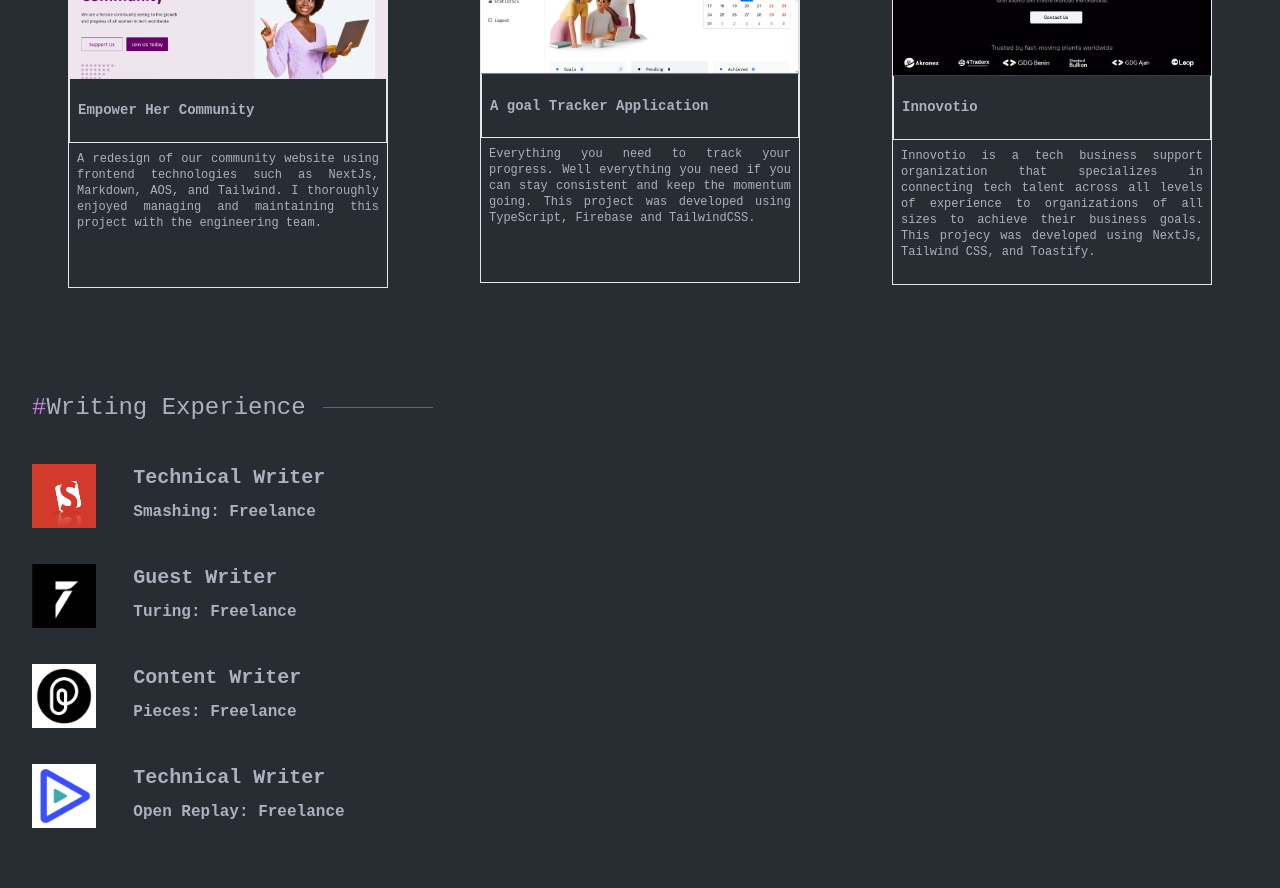
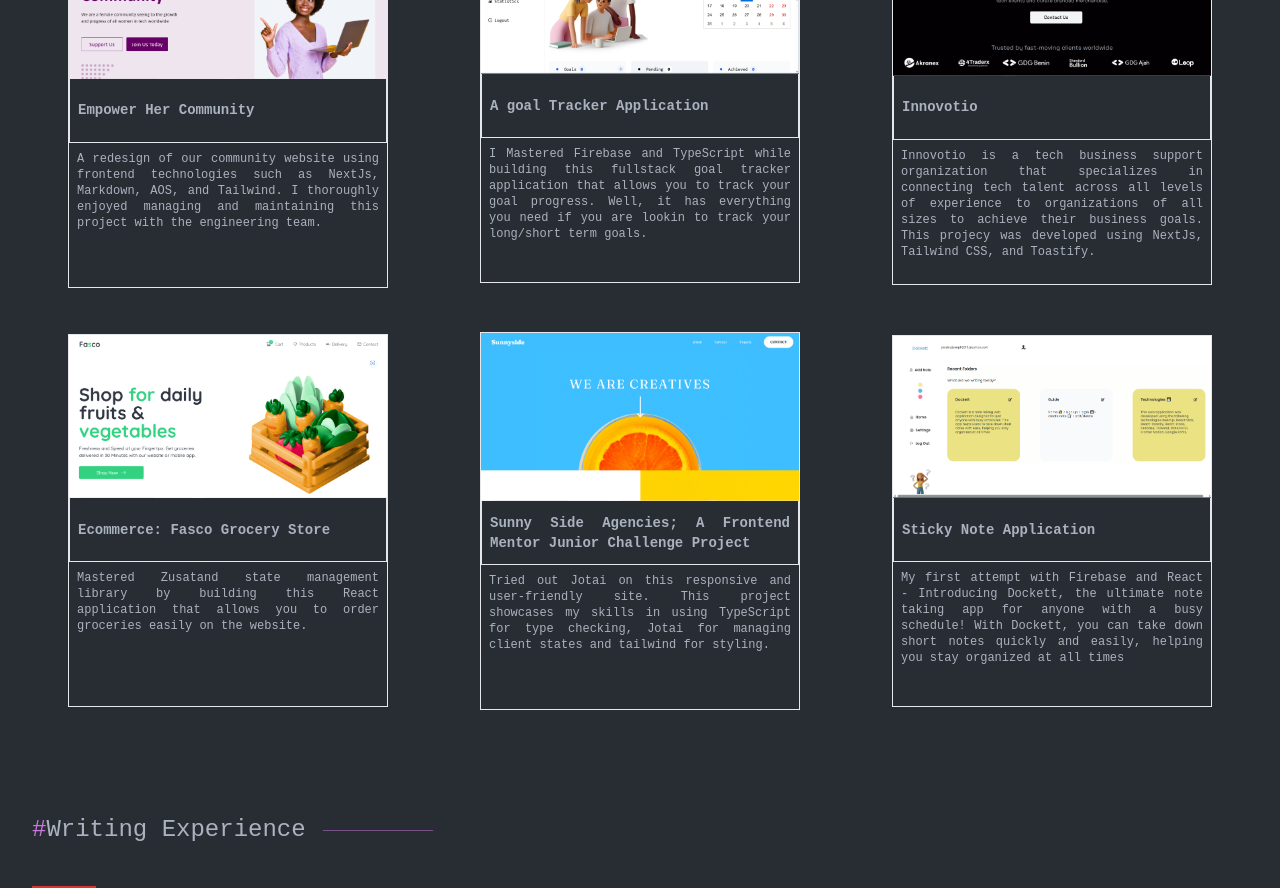
Before and after one commit to ForJessicaSake/Portfolio, a React (Create React App) app: page / in a window 1280 px wide. Shown: the part 1780-2668 px from the top of the page. Built offline with nearby package versions, Linux system fonts and the light colour scheme; no server answers.

Commit message:
fix: projects

```diff
--- a/src/components/Project.tsx
+++ b/src/components/Project.tsx
@@ -36,7 +36,7 @@
         <Card
           image={goalTracker}
           title="A goal Tracker Application"
-          about="Everything you need to track your progress. Well everything you need if you can stay consistent and keep the momentum going. This project was developed using TypeScript, Firebase and TailwindCSS."
+          about="I Mastered Firebase and TypeScript while building this fullstack goal tracker application that allows you to track your goal progress. Well, it has everything you need if you are lookin to track your long/short term goals."
           link="https://progress-pal.vercel.app/"
         />
         <Card
@@ -45,29 +45,36 @@
           about="Innovotio is a tech business support organization that specializes in connecting tech talent across all levels of experience to organizations of all sizes to achieve their business goals. This projecy was developed using NextJs, Tailwind CSS, and Toastify."
           link="https://innovotio-website.vercel.app/"
         />
+        <Card
+          image="/Ecommerce.png"
+          title="Ecommerce: Fasco Grocery Store"
+          about="Mastered Zusatand state management library by building this React application that allows you to order groceries easily on the website."
+          link="https://innovotio-website.vercel.app/"
+        />
 
         {/* <Card
           image={bookmark}
           title="Bookmark: A Frontend Mentor Intermediate Challenge Project"
-          about="I was putting my skills to the test on responsiveness, and I took up this frontend mentor project. I built this using Tailwind, TypeScript and React. I was able to type check props, hooks, and create a bunch of reusable components in my very first attempt."
+          about="I was putting my skills to the test on responsiveness, and I took up this frontend mentor project. I built this inorder to master Tailwind and React, I was able to type check props, hooks, and create a bunch of reusable components in my very first attempt."
           link="https://bookmark-landing-page-self.vercel.app/"
         /> */}
 
-        {/* <Card
+        <Card
           image={sunnyside}
           title="Sunny Side Agencies; A Frontend Mentor Junior Challenge Project"
-          about="Tried out Jotai on this responsive and user-friendly site. It was developed using frontend technologies like TypeScript, React, and Tailwind. This project showcases my skills in using TypeScript for type checking, Jotai for managing client states and tailwind for the design."
+          about="Tried out Jotai on this responsive and user-friendly site.  This project showcases my skills in using TypeScript for type checking, Jotai for managing client states and tailwind for styling."
           link="https://sunnyside-agencies.vercel.app/"
-        /> */}
+        />
 
-        {/* <Card
+        <Card
           image={dockett}
           title="Sticky Note Application"
-          about="Introducing Dockett, the ultimate note-taking app for anyone with a busy schedule! With Dockett, you can take down short notes quickly and easily, helping you stay organized and on top of your tasks at all times. Dockett was built using React, Firebase, Tailwind and Toastify."
+          about="My first attempt with Firebase and React - Introducing Dockett, the ultimate note taking app for anyone with a busy schedule! With Dockett, you can take down short notes quickly and easily, helping you stay organized at all times "
           link="https://dockett.vercel.app/"
         />
 
-        <Card
+
+        {/* <Card
           image={Lamoore}
           title="Lamoore: An Ecommerce Webiste"
           about="Welcome to Lamoore, your go-to destination for fast, seamless, and enjoyable online shopping for all your clothing needs! We've built an amazing ecommerce website using the latest web technologies, including React, AOS library, and JSON API, to provide you with the best possible shopping experience."
```
Also changed, not shown: public/Ecommerce.png (added).
